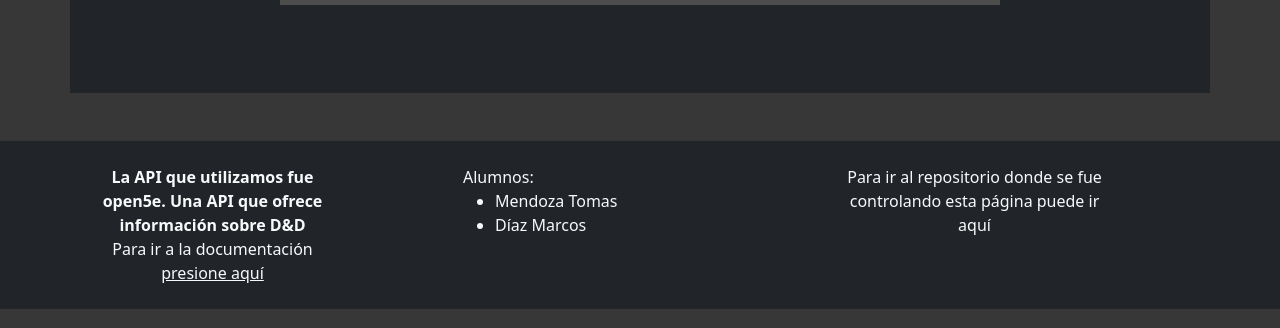
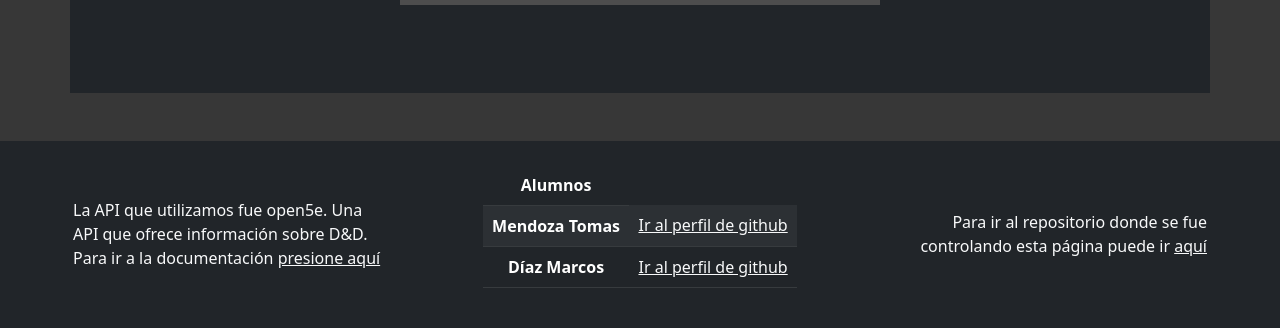
Before and after one commit to tomasmendoza-unq/-2-de-carisma, a website: page views/index.html in a window 1280 px wide. Shown: the part 850-1178 px from the top of the page. Drawn offline with nearby package versions, Linux system fonts and the light colour scheme.

Commit message:
Mejora del footer

```diff
--- a/views/index.html
+++ b/views/index.html
@@ -82,18 +82,19 @@
         <div class="col-12 col-md-4">
           <h4>¿De que trata -2 de carisma?</h4>
           <p class="">
-            Este es un sitio informativo sobre el juego de rol
-            Dungeon and Dragons, también abreviado "D&D".
+            Este es un sitio informativo sobre el juego de rol Dungeon and
+            Dragons, también abreviado "D&D".
           </p>
           <p>
             En -2 de carisma podrás encontrar la información de mayor relevancia
-            sobre D&D, como por ejemplo, sobre las clases y razas de un personaje,
-            o sobre los conjuros que cualquier individuo unido a la mágia dispone.
+            sobre D&D, como por ejemplo, sobre las clases y razas de un
+            personaje, o sobre los conjuros que cualquier individuo unido a la
+            mágia dispone.
           </p>
           <p>
-            Ahora "disfruta" leyendo sobre cada aspecto de este juego de rol tiene
-            para ofrecer, ya que el único límite es tu imaginación para formar una
-            aventura de ensueño.
+            Ahora "disfruta" leyendo sobre cada aspecto de este juego de rol
+            tiene para ofrecer, ya que el único límite es tu imaginación para
+            formar una aventura de ensueño.
           </p>
         </div>
         <!-- Cuadros con link -->
@@ -141,6 +142,7 @@
                 <p>Armas</p>
               </a>
             </div>
+            <!--
             <div class="cuadro">
               <a href="#" class="link-light text-decoration-none">
                 <iconify-icon
@@ -152,20 +154,22 @@
               </a>
             </div>
             <div class="cuadro"></div>
+            -->
           </div>
         </div>
       </div>
     </div>
 
     <!-- Footer -->
-    <footer class="footer bg-dark text-light py-4">
-      <div class="container">
-        <div class="row">
-          <div class="col-12 col-sm-12 col-md-3 mb-4 my-md-0 me-md-5 text-center">
+    <footer class="footer bg-dark text-light mt-5 p-4">
+      <div class="row justify-content-center align-items-center">
+        <div
+          class="col-12 col-md-3 mb-4 my-md-0 me-md-5 p-0 text-center text-md-start"
+        >
           <!-- Documentación de la API -->
-            <span class="fw-bold"
+          <span
             >La API que utilizamos fue open5e. Una API que ofrece información
-              sobre D&D</span
+            sobre D&D.</span
           >
           <br />
           <span
@@ -177,20 +181,51 @@
         </div>
 
         <!-- Alumnos -->
-          <div class="col-12 col-sm-6 col-md-3 my-4 my-md-0 mx-md-5">
-            <span>Alumnos:</span>
-            <br>
-            <ul>
-              <li>Mendoza Tomas</li>
-              <li>Díaz Marcos</li>
-            </ul>
+        <div class="col-12 col-md-3 my-4 my-md-0 mx-md-5 p-0">
+          <table class="table table-dark table-striped text-center">
+            <thead>
+              <tr>
+                <th>Alumnos</th>
+              </tr>
+            </thead>
+            <tbody>
+              <tr>
+                <th scope="row">Mendoza Tomas</th>
+                <td>
+                  <a
+                    href="https://github.com/leopoldo109/"
+                    target="_blank"
+                    class="link-light"
+                    >Ir al perfil de github</a
+                  >
+                </td>
+              </tr>
+              <tr>
+                <th scope="row">Díaz Marcos</th>
+                <td>
+                  <a
+                    href="https://github.com/Markosuuu/"
+                    target="_blank"
+                    class="link-light"
+                    >Ir al perfil de github</a
+                  >
+                </td>
+              </tr>
+            </tbody>
+          </table>
         </div>
 
         <!-- Repositorio del trabajo -->
-          <div class="col-12 col-sm-6 col-md-3 my-4 my-md-0 ms-md-5 text-center">
+        <div
+          class="col-12 col-md-3 my-4 my-md-0 ms-md-5 p-0 text-center text-md-end"
+        >
           Para ir al repositorio donde se fue controlando esta página puede ir
-            <a href="https://github.com/leopoldo109/-2-de-carisma" target="_blank" class="link-light text-decoration-none">aquí</a>
-          </div>
+          <a
+            href="https://github.com/leopoldo109/-2-de-carisma"
+            target="_blank"
+            class="link-light"
+            >aquí</a
+          >
         </div>
       </div>
     </footer>
```
Also changed, not shown: views/clases-info.html (+48 -16 lines), views/clases.html (+48 -16 lines), views/spell-info.html (+48 -16 lines), views/spells.html (+39 -16 lines), views/weapons-info.html (+39 -16 lines), views/weapons.html (+39 -16 lines). Lines whose indentation alone changed are shown as unchanged.
